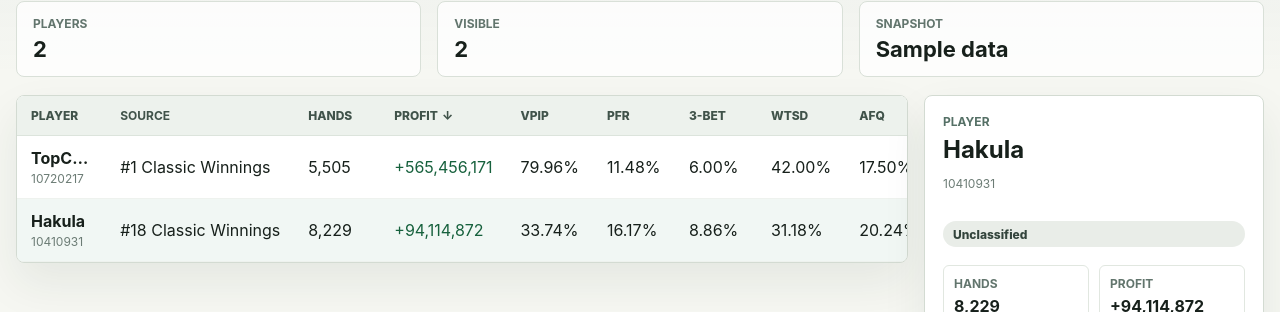
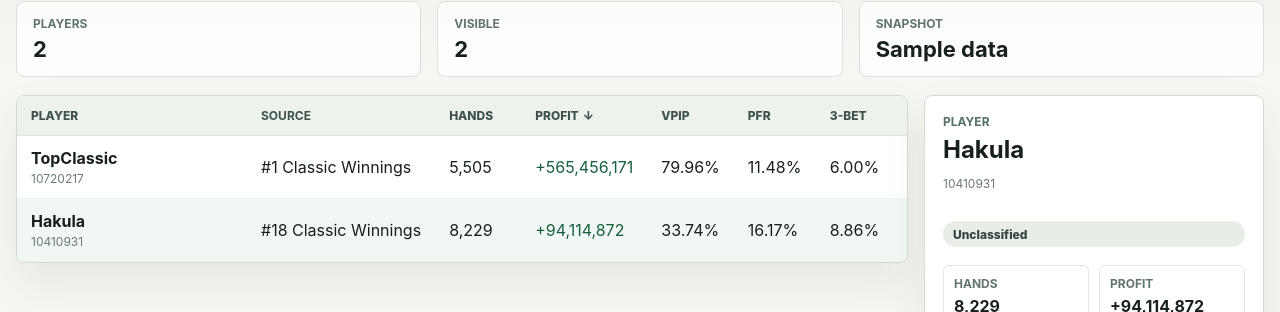
Before and after one commit to hakula139/poker-fate-research, a React (Vite) app in the folder web/: page / in a window 1280 px wide. Shown: the part 204-516 px from the top of the page. Built offline with nearby package versions, Linux system fonts and the light colour scheme; no server answers.

Commit message:
style(web): widen player table column
Give player names more room in the stats table before truncating, while preserving the existing table/detail layout.

```diff
--- a/web/src/styles.css
+++ b/web/src/styles.css
@@ -178,8 +178,13 @@ input {
 
 table {
   width: 100%;
-  min-width: 1040px;
+  min-width: 1160px;
   border-collapse: collapse;
+}
+
+th:first-child,
+td:first-child {
+  min-width: 230px;
 }
 
 th {
@@ -238,7 +243,7 @@ tbody tr:hover,
 }
 
 .player-button strong {
-  max-width: 190px;
+  max-width: 260px;
   overflow: hidden;
   text-overflow: ellipsis;
 }
```
